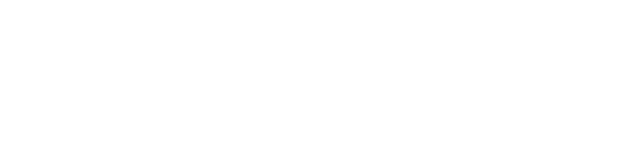
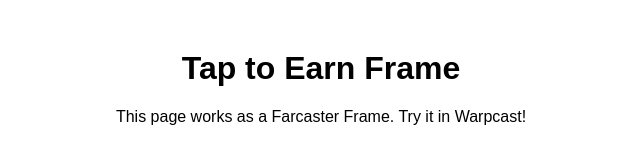
Before and after one commit to Atubulated/tap-to-earn-frame, a plain HTML site: page index.html in a window 1280 px wide. Shown: the whole page, without its empty margins (319-959 px from the left). Drawn offline with Linux system fonts and the light colour scheme.

Commit message:
Update index.html

```diff
--- a/index.html
+++ b/index.html
@@ -1,17 +1,23 @@
 <!DOCTYPE html>
 <html>
 <head>
+    <!-- Required Frame Metadata -->
     <meta property="fc:frame" content="vNext">
-    <meta property="fc:frame:image" content="https://imgur.com/a/9NEbuJw"> <!-- Replace with your image -->
+    <meta property="fc:frame:image" content="https://i.imgur.com/EdA5Nod.png">
     <meta property="fc:frame:button:1" content="Tap to Earn 10 XP!">
     <meta property="fc:frame:post_url" content="https://atubulated.github.io/tap-to-earn-frame/">
-    <title>Tap to Earn</title>
+
+    <!-- Fallback for Browsers -->
+    <title>Tap to Earn Frame</title>
+    <style>body { font-family: sans-serif; text-align: center; margin-top: 50px; }</style>
 </head>
 <body>
+    <h1>Tap to Earn Frame</h1>
+    <p>This page works as a Farcaster Frame. Try it in Warpcast!</p>
+
+    <!-- Simple Tap Counter (Local Storage) -->
     <script>
-        // Track taps in local storage
-        const params = new URLSearchParams(window.location.search);
-        if (params.has('tapped')) {
+        if (new URLSearchParams(window.location.search).has('tapped')) {
             const taps = parseInt(localStorage.getItem('taps') || '0') + 10;
             localStorage.setItem('taps', taps);
             alert(`You earned 10 XP! Total: ${taps}`);
```
